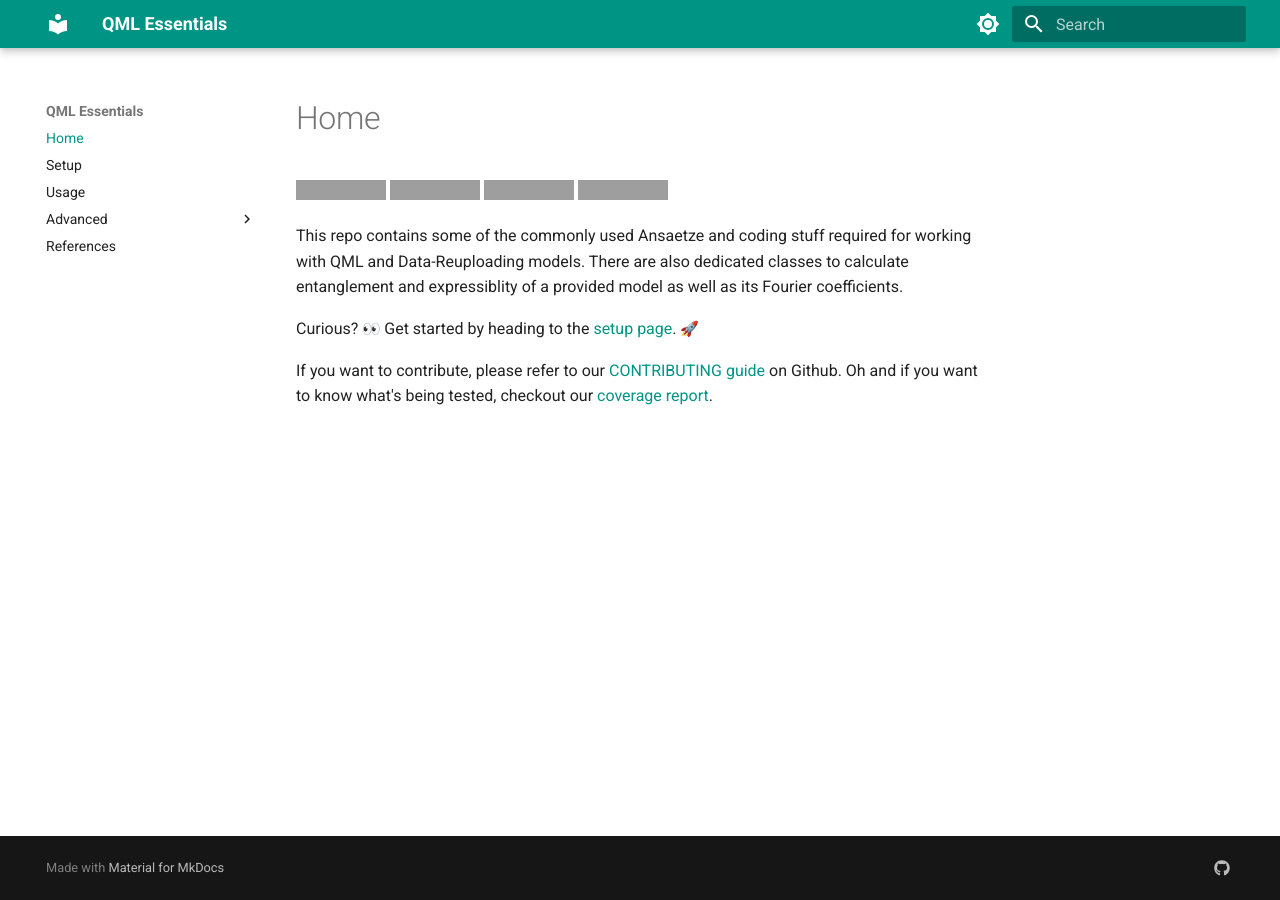
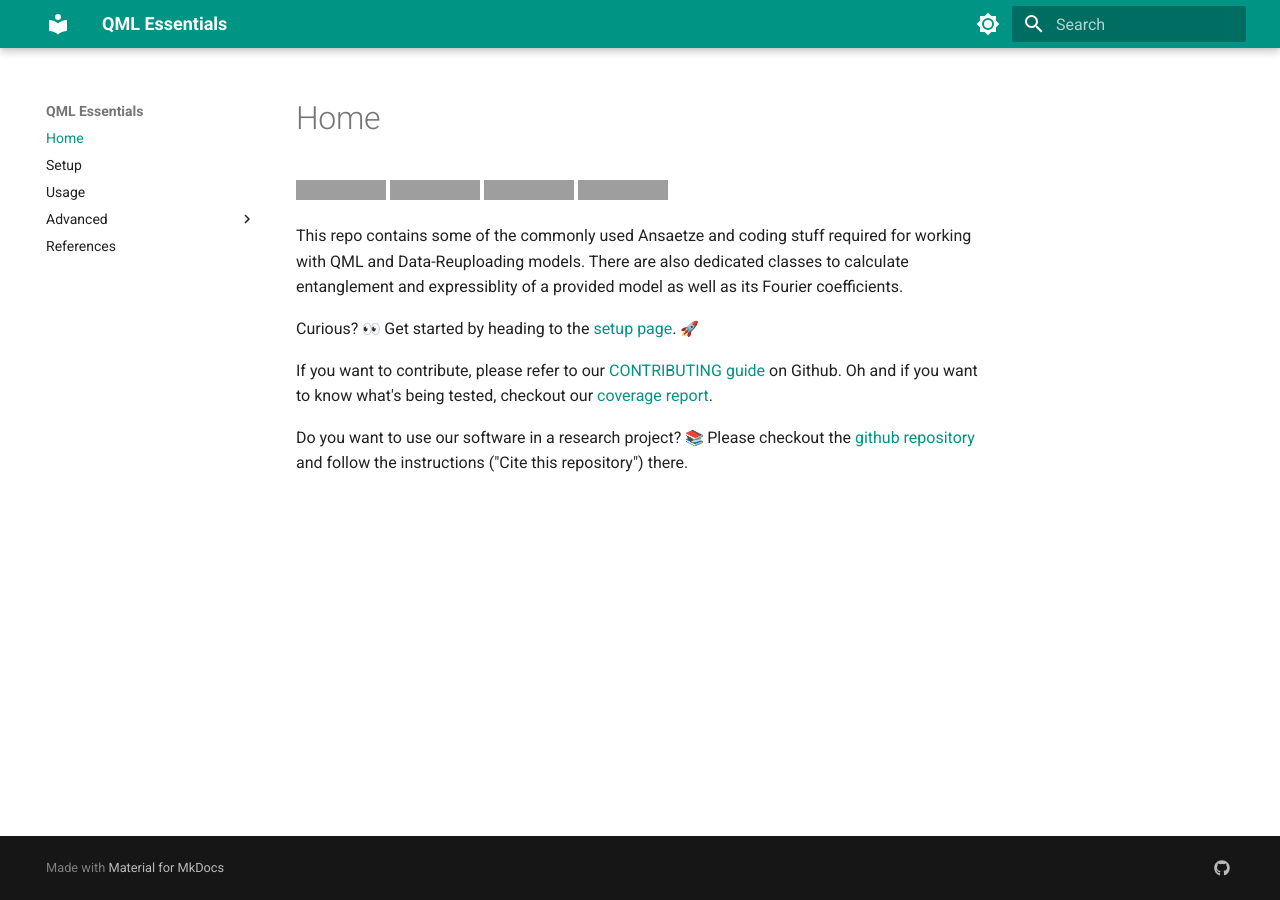
Before and after one commit to cirKITers/qml-essentials, an MkDocs documentation site: the page built from docs/index.md, in a window 1280 px wide. Built offline with MkDocs 1.6.1 and Material for MkDocs 9.7.7, drawn with Linux system fonts in a browser that asks for light colours; emoji names are drawn with the system emoji font; grey boxes are pictures that could not be loaded.

Commit message:
updated doc with citation
Signed-off-by: Melvin Strobl <lc3267@kit.edu>

```diff
--- a/docs/index.md
+++ b/docs/index.md
@@ -8,3 +8,6 @@ Curious? :eyes: Get started by heading to the [setup page](setup.md). :rocket:
 
 If you want to contribute, please refer to our [CONTRIBUTING guide](https://github.com/cirKITers/qml-essentials/blob/main/CONTRIBUTING.md) on Github.
 Oh and if you want to know what's being tested, checkout our [coverage report](coverage/index.html).
+
+Do you want to use our software in a research project? :books:
+Please checkout the [github repository](https://github.com/cirKITers/qml-essentials) and follow the instructions ("Cite this repository") there.
```
